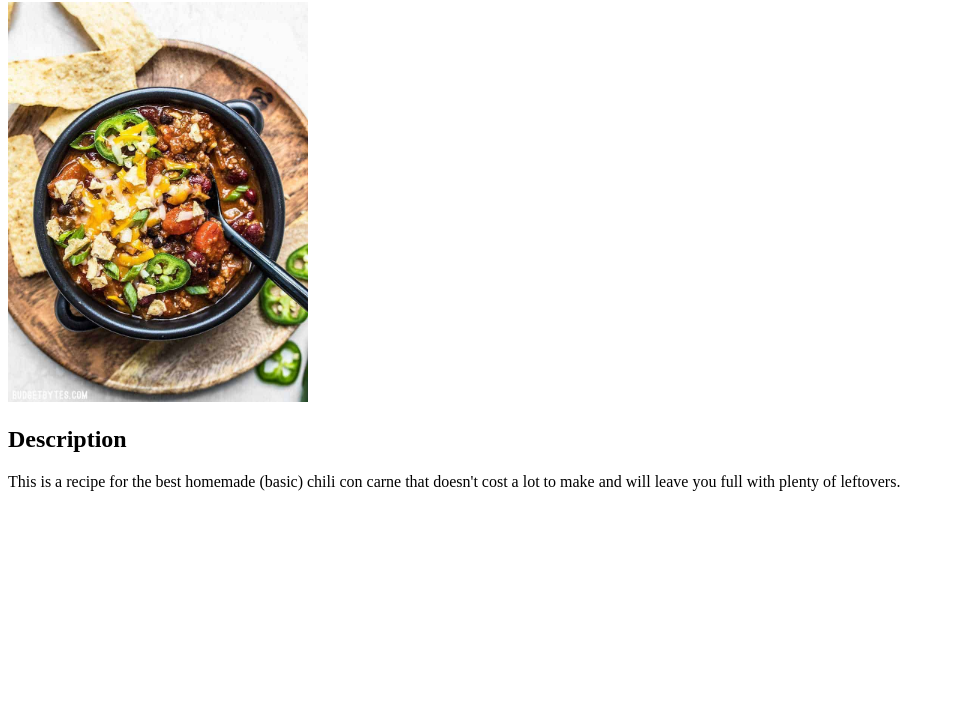
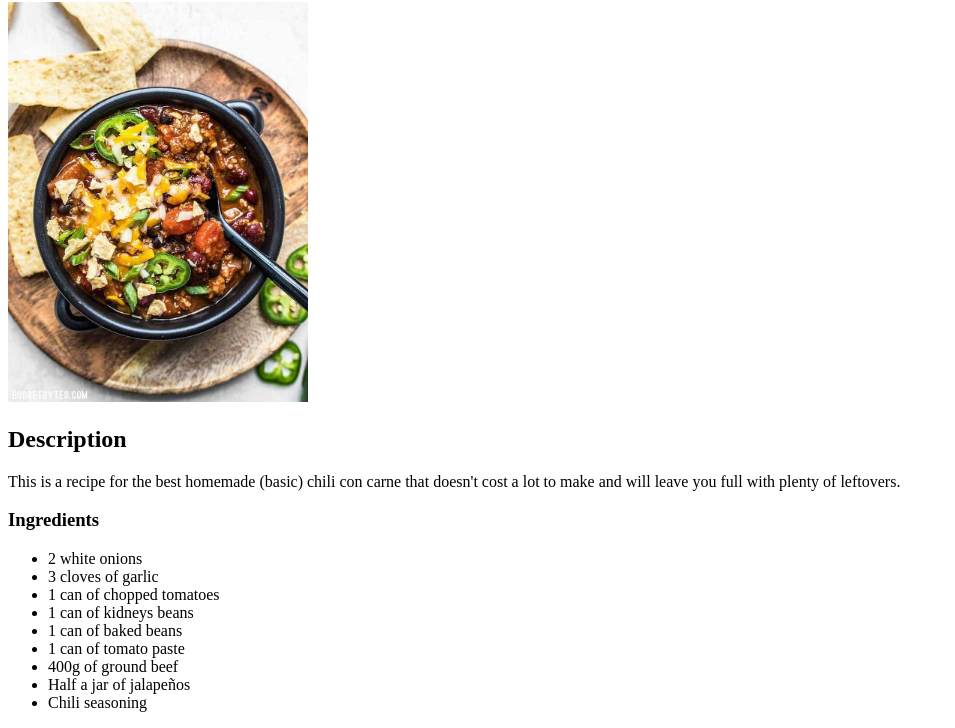
Before and after one commit to timolsen96/odin-recipes, a plain HTML site: page recipes/chili-con-carne.html in a window 1280 px wide. Shown: the part 78-806 px from the top of the page, without its empty margins (0-955 px from the left). Drawn offline with Linux system fonts and the light colour scheme.

Commit message:
Add ingredients list

```diff
--- a/recipes/chili-con-carne.html
+++ b/recipes/chili-con-carne.html
@@ -12,5 +12,17 @@
         doesn't cost a lot to make and will leave you full with plenty of
         leftovers.
     </p>
+    <h3>Ingredients</h3>
+    <ul>
+        <li>2 white onions</li>
+        <li>3 cloves of garlic</li>
+        <li>1 can of chopped tomatoes</li>
+        <li>1 can of kidneys beans</li>
+        <li>1 can of baked beans</li>
+        <li>1 can of tomato paste</li>
+        <li>400g of ground beef</li>
+        <li>Half a jar of jalapeños</li>
+        <li>Chili seasoning</li>
+    </ul>
 </body>
 </html>
```
